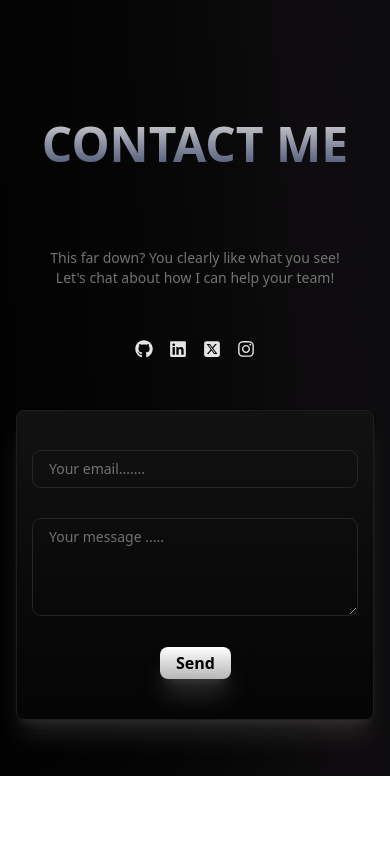
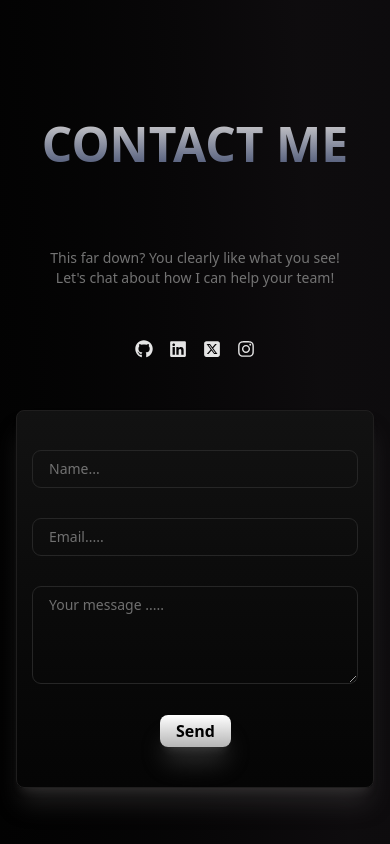
Before and after one commit to harshit-kharayat23/portfolio, a React (Vite) app: page / in a window 390 px wide. Shown: the part 5281-6125 px from the top of the page. Before the commit the page ends 6057 px from the top, so only its background shows below. Built offline with nearby package versions, Linux system fonts and the light colour scheme.

Commit message:
Added email.js

```diff
--- a/src/components/sections/Contact.jsx
+++ b/src/components/sections/Contact.jsx
@@ -1,9 +1,30 @@
 import { motion } from "motion/react"
 import { FaGithub, FaInstagram, FaLinkedin } from "react-icons/fa"
 import { FaSquareXTwitter } from "react-icons/fa6"
+import emailjs from "emailjs-com"
+import { useState } from "react"
+
 const Contact = () => {
+  const [formData,setFormData] =useState({
+    name:"",
+    email:"",
+    message:""
+  })
+
   const handelSubmit =(e)=>{
+      e.preventDefault()
 
+      emailjs.sendForm(
+        import.meta.env.VITE_SERVICE_ID,
+        import.meta.env.VITE_TEMPLATE_ID,
+        e.target,
+        import.meta.env.VITE_PUBLIC_KEY).then((res)=>{
+        alert("Message sent!")
+        setFormData({name:"",email:"",message:""})
+
+      }).catch(()=>{
+        alert("Something went wrong! Please try again")
+      })
   }
   return (
     <div className=' h-full w-full  flex flex-col md:p-10 p-4 gap-20  '>
@@ -47,7 +68,7 @@ const Contact = () => {
         </div>
         <div className=" md:w-1/2 w-full h-full">
         <motion.form
-        onSubmit={handelSubmit( )}
+        onSubmit={handelSubmit}
         initial={{z:0,y:0}}
         whileHover={{
           z:20,
@@ -66,11 +87,24 @@ const Contact = () => {
         className=" bg-gradient-to-t from-[#050505] to-[#121212] md:w-3/4 w-full  py-10  md:px-10 px-4 h-full border rounded-lg shadow-xl/35 shadow-[#525151] border-[#1f1e1e] flex flex-col items-center gap-8
         "
         >
+         <input //Add name attributes to your inputs (EmailJS uses these to map form data)
+          name="from_name"     // ye emailJs k liye h, same cheez emailJs template m h tabhi dikhega gmail mai data
+        value={formData.name}
+        onChange={(e)=>setFormData({...formData,name:e.target.value})}
+        placeholder="Name... "
+        type="text" id="name" className=" md:w-[75%] w-full outline-neutral-800 focus:outline-neutral-600 duration-300 delay-150 ease-out  outline rounded-lg md:text-base text-sm px-4 py-2 text-neutral-300 font-light "></input>
+
         <input
-        placeholder="Your email......."
+        name="from_email"
+        value={formData.email}
+        onChange={(e)=>setFormData({...formData,email:e.target.value})}
+        placeholder="Email....."
         type="email" id="email" className=" md:w-[75%] w-full outline-neutral-800 focus:outline-neutral-600 duration-300 delay-150 ease-out  outline rounded-lg md:text-base text-sm px-4 py-2 text-neutral-300 font-light "></input>
 
         <textarea
+         name="message"
+        value={formData.message}
+        onChange={(e)=>setFormData({...formData,message:e.target.value})}
         rows={4}
         placeholder="Your message ....."
         type="text"    className=" md:w-[75%] w-full outline-neutral-800 focus:outline-neutral-600 duration-300 delay-150 ease-out  outline rounded-lg md:text-base text-sm px-4 py-2 font-light text-neutral-300"></textarea>
```
Also changed, not shown: 1 other file (tests, documents, lock files or other folders).
